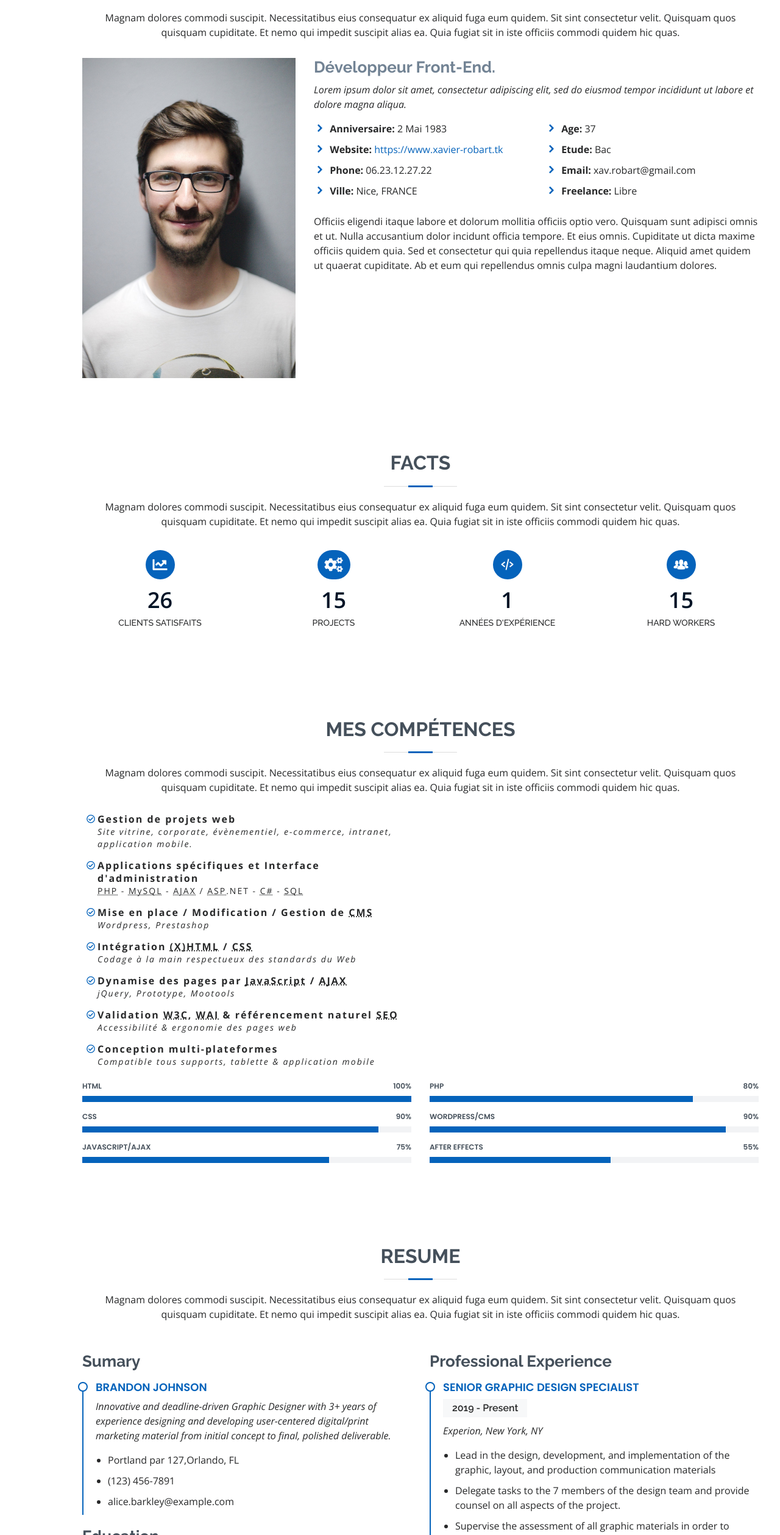
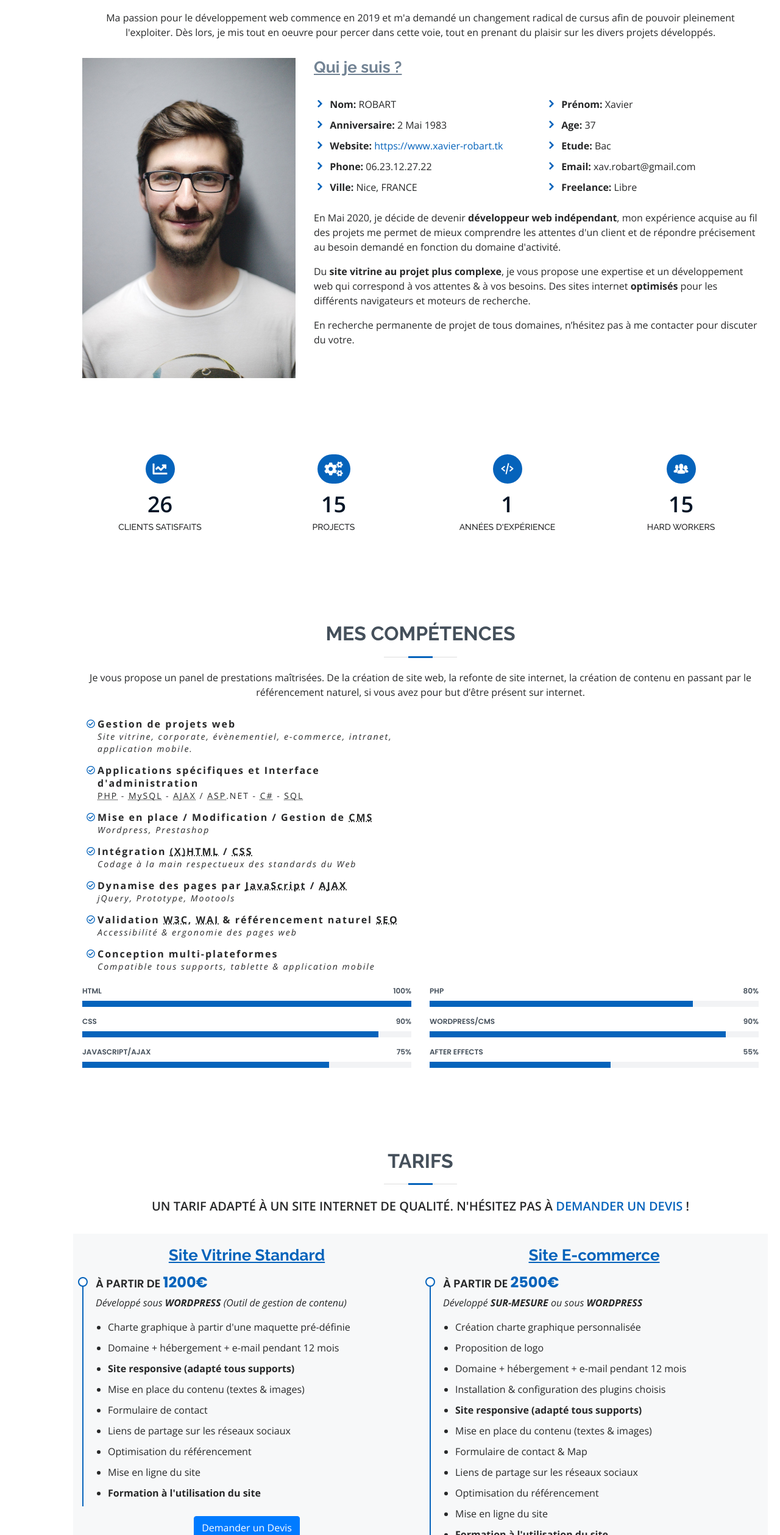
Before and after one commit to emifrog/Portfolio, a plain HTML site: page index.html in a window 1280 px wide. Shown: the part 921-3438 px from the top of the page at 61% size. Drawn offline with nearby package versions, Linux system fonts and the light colour scheme.

Commit message:
mise en place des prestations

```diff
--- a/assets/css/style.css
+++ b/assets/css/style.css
@@ -381,6 +381,7 @@ section {
   font-weight: 700;
   font-size: 26px;
   color: #728394;
+  text-decoration: underline;
 }
 
 .about .content ul {
@@ -502,19 +503,38 @@ section {
 }
 
 /*--------------------------------------------------------------
-# Resume
+# Tarifs
 --------------------------------------------------------------*/
+.resume .section-title p {
+  font-size: 20px;
+  font-weight: 600;
+  text-transform: uppercase;
+}
+
+.resume .section-title p span {
+  color: #0563bb;
+  font-size: 20px;
+  font-weight: 600;
+  text-transform: uppercase;
+}
+
+.resume .col-lg-6 {
+  background: #f7f8f9;
+}
+
 .resume .resume-title {
   font-size: 26px;
   font-weight: 700;
   margin-top: 20px;
   margin-bottom: 20px;
-  color: #45505b;
+  color: #0563bb;
+  text-decoration: underline;
+  text-align: center;
 }
 
 .resume .resume-item {
   padding: 0 0 20px 20px;
-  margin-top: -2px;
+  /*margin-top: -2px;*/
   border-left: 2px solid #0563bb;
   position: relative;
 }
@@ -525,8 +545,14 @@ section {
   font-weight: 600;
   text-transform: uppercase;
   font-family: "Poppins", sans-serif;
+  color: #272829;
+  margin-bottom: 10px;
+}
+
+.resume .resume-item span {
+  font-size: 24px;
+  font-weight: 700;
   color: #0563bb;
-  margin-bottom: 10px;
 }
 
 .resume .resume-item h5 {
@@ -560,6 +586,10 @@ section {
   top: 0;
   background: #fff;
   border: 2px solid #0563bb;
+}
+
+.resume .btn {
+  margin-bottom: 10px;
 }
 
 /*--------------------------------------------------------------
--- a/index.html
+++ b/index.html
@@ -47,8 +47,8 @@
         <li class="active"><a href="#hero"><i class="bx bx-home"></i> <span>Accueil</span></a></li>
         <li><a href="#about"><i class="bx bx-user"></i> <span>À propos</span></a></li>
         <li><a href="#skills"><i class="bx bx-cog"></i> <span>Compétences</span></a></li>
-        <li><a href="#resume"><i class="bx bx-file-blank"></i> <span>Résume</span></a></li>
-        <li><a href="#portfolio"><i class="bx bx-book-content"></i> <span>Portfolio</span></a></li>
+        <li><a href="#resume"><i class="bx bx-file-blank"></i> <span>Tarifs</span></a></li>
+        <li><a href="#portfolio"><i class="bx bx-book-content"></i> <span>Projets</span></a></li>
         <li><a href="#services"><i class="bx bx-server"></i> <span>Services</span></a></li>
         <li><a href="#contact"><i class="bx bx-envelope"></i> <span>Contact</span></a></li>
       </ul>
@@ -79,7 +79,7 @@
 
         <div class="section-title">
           <h2>À PROPOS</h2>
-          <p>Magnam dolores commodi suscipit. Necessitatibus eius consequatur ex aliquid fuga eum quidem. Sit sint consectetur velit. Quisquam quos quisquam cupiditate. Et nemo qui impedit suscipit alias ea. Quia fugiat sit in iste officiis commodi quidem hic quas.</p>
+          <p>Ma passion pour le développement web commence en 2019 et m'a demandé un changement radical de cursus afin de pouvoir pleinement l'exploiter. Dès lors, je mis tout en oeuvre pour percer dans cette voie, tout en prenant du plaisir sur les divers projets développés.</p>
         </div>
 
         <div class="row">
@@ -87,14 +87,14 @@
             <img src="assets/img/profile-img.jpg" class="img-fluid" alt="">
           </div>
           <div class="col-lg-8 pt-4 pt-lg-0 content">
-            <h3>Développeur Front-End.</h3>
-            <p class="font-italic">
-              Lorem ipsum dolor sit amet, consectetur adipiscing elit, sed do eiusmod tempor incididunt ut labore et dolore
-              magna aliqua.
-            </p>
+            <h3>Qui je suis ?</h3><br>
+            <!--<p class="font-italic">
+              Vous souhaitez en savoir plus sur ce que je peux faire pour vous ?
+            </p>-->
             <div class="row">
               <div class="col-lg-6">
                 <ul>
+                  <li><i class="icofont-rounded-right"></i> <strong>Nom:</strong> ROBART</li>
                   <li><i class="icofont-rounded-right"></i> <strong>Anniversaire:</strong> 2 Mai 1983</li>
                   <li><i class="icofont-rounded-right"></i> <strong>Website:</strong><a href="https://www.xavier-robart.tk"> https://www.xavier-robart.tk</a></li>
                   <li><i class="icofont-rounded-right"></i> <strong>Phone:</strong> 06.23.12.27.22</li>
@@ -103,6 +103,7 @@
               </div>
               <div class="col-lg-6">
                 <ul>
+                  <li><i class="icofont-rounded-right"></i> <strong>Prénom:</strong> Xavier</li>
                   <li><i class="icofont-rounded-right"></i> <strong>Age:</strong> 37</li>
                   <li><i class="icofont-rounded-right"></i> <strong>Etude:</strong> Bac</li>
                   <li><i class="icofont-rounded-right"></i> <strong>Email:</strong> xav.robart@gmail.com</li>
@@ -111,8 +112,13 @@
               </div>
             </div>
             <p>
-              Officiis eligendi itaque labore et dolorum mollitia officiis optio vero. Quisquam sunt adipisci omnis et ut. Nulla accusantium dolor incidunt officia tempore. Et eius omnis.
-              Cupiditate ut dicta maxime officiis quidem quia. Sed et consectetur qui quia repellendus itaque neque. Aliquid amet quidem ut quaerat cupiditate. Ab et eum qui repellendus omnis culpa magni laudantium dolores.
+              En Mai 2020, je décide de devenir <strong>développeur web indépendant</strong>, mon expérience acquise au fil des projets me permet de mieux comprendre les attentes d'un client et de répondre précisement au besoin demandé en fonction du domaine d'activité.
+            </p>
+            <p>
+              Du <strong>site vitrine au projet plus complexe</strong>, je vous propose une expertise et un développement web qui correspond à vos attentes & à vos besoins. Des sites internet <strong>optimisés</strong> pour les différents navigateurs et moteurs de recherche.
+            </p>
+            <p>
+              En recherche permanente de projet de tous domaines, n’hésitez pas à me contacter pour discuter du votre.
             </p>
           </div>
         </div>
@@ -123,11 +129,6 @@
     <!-- ======= Facts Section ======= -->
     <section id="facts" class="facts">
       <div class="container" data-aos="fade-up">
-
-        <div class="section-title">
-          <h2>Facts</h2>
-          <p>Magnam dolores commodi suscipit. Necessitatibus eius consequatur ex aliquid fuga eum quidem. Sit sint consectetur velit. Quisquam quos quisquam cupiditate. Et nemo qui impedit suscipit alias ea. Quia fugiat sit in iste officiis commodi quidem hic quas.</p>
-        </div>
 
         <div class="row">
 
@@ -174,11 +175,15 @@
 
         <div class="section-title">
           <h2>MES COMPÉTENCES</h2>
-          <p>Magnam dolores commodi suscipit. Necessitatibus eius consequatur ex aliquid fuga eum quidem. Sit sint consectetur velit. Quisquam quos quisquam cupiditate. Et nemo qui impedit suscipit alias ea. Quia fugiat sit in iste officiis commodi quidem hic quas.</p>
+          <p>Je vous propose un panel de prestations maîtrisées.
+            De la création de site web, la refonte de site internet,
+            la création de contenu en passant par le référencement naturel, si vous avez pour but d’être présent sur internet.</p>
         </div>
 
         <div class="row">
+
           <div class="col-xs-12 col-sm-6" data-animate="fadeIn" data-delay="100">
+
             <ul class="list-unstyled list padding-top-10">
               <li>
                 <i class="far fa-check-circle"></i>
@@ -303,70 +308,100 @@
       </div>
     </section><!-- End Skills Section -->
 
-    <!-- ======= Resume Section ======= -->
+    <!-- ======= Tarifs Section ======= -->
     <section id="resume" class="resume">
       <div class="container" data-aos="fade-up">
 
         <div class="section-title">
-          <h2>Resume</h2>
-          <p>Magnam dolores commodi suscipit. Necessitatibus eius consequatur ex aliquid fuga eum quidem. Sit sint consectetur velit. Quisquam quos quisquam cupiditate. Et nemo qui impedit suscipit alias ea. Quia fugiat sit in iste officiis commodi quidem hic quas.</p>
+          <h2>Tarifs</h2>
+          <p>Un tarif adapté à un site internet de qualité. N'hésitez pas à <span>demander un devis</span> !</p>
         </div>
 
         <div class="row">
           <div class="col-lg-6">
-            <h3 class="resume-title">Sumary</h3>
+
+            <h3 class="resume-title">Site Vitrine Standard</h3>
             <div class="resume-item pb-0">
-              <h4>Brandon Johnson</h4>
-              <p><em>Innovative and deadline-driven Graphic Designer with 3+ years of experience designing and developing user-centered digital/print marketing material from initial concept to final, polished deliverable.</em></p>
+              <h4>À PARTIR DE <span>1200€</span></h4>
+              <p><em>Développé sous <strong>WORDPRESS</strong> (Outil de gestion de contenu)</em></p>
               <ul>
-                <li>Portland par 127,Orlando, FL</li>
-                <li>(123) 456-7891</li>
-                <li>alice.barkley@example.com</li>
+                <li>Charte graphique à partir d'une maquette pré-définie</li>
+                <li>Domaine + hébergement + e-mail pendant 12 mois</li>
+                <li><strong>Site responsive (adapté tous supports)</strong></li>
+                <li>Mise en place du contenu (textes & images)</li>
+                <li>Formulaire de contact</li>
+                <li>Liens de partage sur les réseaux sociaux</li>
+                <li>Optimisation du référencement</li>
+                <li>Mise en ligne du site</li>
+                <li><strong>Formation à l'utilisation du site</strong></li>
               </ul>
             </div>
+            <div class="text-center"><a href="#contact" class="btn btn-primary">Demander un Devis</a></div>
 
-            <h3 class="resume-title">Education</h3>
-            <div class="resume-item">
-              <h4>Master of Fine Arts &amp; Graphic Design</h4>
-              <h5>2015 - 2016</h5>
-              <p><em>Rochester Institute of Technology, Rochester, NY</em></p>
-              <p>Qui deserunt veniam. Et sed aliquam labore tempore sed quisquam iusto autem sit. Ea vero voluptatum qui ut dignissimos deleniti nerada porti sand markend</p>
-            </div>
-            <div class="resume-item">
-              <h4>Bachelor of Fine Arts &amp; Graphic Design</h4>
-              <h5>2010 - 2014</h5>
-              <p><em>Rochester Institute of Technology, Rochester, NY</em></p>
-              <p>Quia nobis sequi est occaecati aut. Repudiandae et iusto quae reiciendis et quis Eius vel ratione eius unde vitae rerum voluptates asperiores voluptatem Earum molestiae consequatur neque etlon sader mart dila</p>
-            </div>
-          </div>
-          <div class="col-lg-6">
-            <h3 class="resume-title">Professional Experience</h3>
-            <div class="resume-item">
-              <h4>Senior graphic design specialist</h4>
-              <h5>2019 - Present</h5>
-              <p><em>Experion, New York, NY </em></p>
+            <h3 class="resume-title">Site Vitrine Personnalisé</h3>
+            <div class="resume-item pb-0">
+              <h4>À PARTIR DE <span>1600€</span></h4>
+              <p><em>Développé <strong>SUR-MESURE</strong> (Codage à la main)</em></p>
               <ul>
-                <li>Lead in the design, development, and implementation of the graphic, layout, and production communication materials</li>
-                <li>Delegate tasks to the 7 members of the design team and provide counsel on all aspects of the project. </li>
-                <li>Supervise the assessment of all graphic materials in order to ensure quality and accuracy of the design</li>
-                <li>Oversee the efficient use of production project budgets ranging from $2,000 - $25,000</li>
+                <li>Création charte graphique personnalisée</li>
+                <li>Proposition de logo</li>
+                <li>Domaine + hébergement + e-mail pendant 12 mois</li>
+                <li><strong>Site responsive (adapté tous supports)</strong></li>
+                <li>Mise en place du contenu (textes & images)</li>
+                <li>Formulaire de contact & Map</li>
+                <li>Liens de partage sur les réseaux sociaux</li>
+                <li>Optimisation du référencement</li>
+                <li>Mise en ligne du site</li>
+                <li><strong>Formation à l'utilisation du site</strong></li>
               </ul>
             </div>
-            <div class="resume-item">
-              <h4>Graphic design specialist</h4>
-              <h5>2017 - 2018</h5>
-              <p><em>Stepping Stone Advertising, New York, NY</em></p>
+            <div class="text-center"><a href="#contact" class="btn btn-primary">Demander un Devis</a></div>
+          </div>
+
+          <div class="col-lg-6">
+
+            <h3 class="resume-title">Site E-commerce</h3>
+            <div class="resume-item pb-0">
+              <h4>À PARTIR DE <span>2500€</span></h4>
+              <p><em>Développé <strong>SUR-MESURE</strong> ou sous <strong>WORDPRESS</strong></em></p>
               <ul>
-                <li>Developed numerous marketing programs (logos, brochures,infographics, presentations, and advertisements).</li>
-                <li>Managed up to 5 projects or tasks at a given time while under pressure</li>
-                <li>Recommended and consulted with clients on the most appropriate graphic design</li>
-                <li>Created 4+ design presentations and proposals a month for clients and account managers</li>
+                <li>Création charte graphique personnalisée</li>
+                <li>Proposition de logo</li>
+                <li>Domaine + hébergement + e-mail pendant 12 mois</li>
+                <li>Installation & configuration des plugins choisis</li>
+                <li><strong>Site responsive (adapté tous supports)</strong></li>
+                <li>Mise en place du contenu (textes & images)</li>
+                <li>Formulaire de contact & Map</li>
+                <li>Liens de partage sur les réseaux sociaux</li>
+                <li>Optimisation du référencement</li>
+                <li>Mise en ligne du site</li>
+                <li><strong>Formation à l'utilisation du site</strong></li>
               </ul>
             </div>
+            <div class="text-center"><a href="#contact" class="btn btn-primary">Demander un Devis</a></div>
+
+            <h3 class="resume-title">Forfait Maintenance</h3>
+            <div class="resume-item pb-0">
+              <h4><span>50€</span>/heure ou <span>400€</span>/an</h4>
+              <p><em>Mise à jour site internet & plugins</em></p>
+              <ul>
+                <li>Petites modifications</li>
+                <li>Sauvegardes externalisées mensuelles</li>
+                <li>Optimisation performances</li>
+                <li>Restauration en cas de piratage</li>
+              </ul>
+
+            <h3 class="resume-title">Développement</h3>
+              <h4><span>300€</span>/jour</h4>
+              <p><em>Taux journalier moyen</em></p>
+            </div>
+            <div class="text-center"><a href="#contact" class="btn btn-primary">Me Contacter</a></div>
           </div>
+
         </div>
 
       </div>
+
     </section><!-- End Resume Section -->
 
     <!-- ======= Portfolio Section ======= -->
@@ -542,7 +577,7 @@
 
         <div class="section-title">
           <h2>Services</h2>
-          <p>Magnam dolores commodi suscipit. Necessitatibus eius consequatur ex aliquid fuga eum quidem. Sit sint consectetur velit. Quisquam quos quisquam cupiditate. Et nemo qui impedit suscipit alias ea. Quia fugiat sit in iste officiis commodi quidem hic quas.</p>
+          <p>Je vous propose un panel de prestations maîtrisées. Si vous souhaitez communiquer en ligne pour booster vos ventes ou votre notoriété, vous êtes au bon endroit ! De la création de site web, la refonte de site internet, la création de contenu en passant par le référencement naturel, si vous avez pour but d’être présent sur internet.</p>
         </div>
 
         <div class="row">
@@ -746,20 +781,20 @@
             <form action="forms/contact.php" method="post" role="form" class="php-email-form">
               <div class="form-row">
                 <div class="col-md-6 form-group">
-                  <input type="text" name="name" class="form-control" id="name" placeholder="Your Name" data-rule="minlen:4" data-msg="Please enter at least 4 chars" />
+                  <input type="text" name="name" class="form-control" id="name" placeholder="Nom/Prenom" data-rule="minlen:4" data-msg="Please enter at least 4 chars" />
                   <div class="validate"></div>
                 </div>
                 <div class="col-md-6 form-group">
-                  <input type="email" class="form-control" name="email" id="email" placeholder="Your Email" data-rule="email" data-msg="Please enter a valid email" />
+                  <input type="email" class="form-control" name="email" id="email" placeholder="Email" data-rule="email" data-msg="Please enter a valid email" />
                   <div class="validate"></div>
                 </div>
               </div>
               <div class="form-group">
-                <input type="text" class="form-control" name="subject" id="subject" placeholder="Subject" data-rule="minlen:4" data-msg="Please enter at least 8 chars of subject" />
+                <input type="text" class="form-control" name="subject" id="subject" placeholder="Demande" data-rule="minlen:4" data-msg="Please enter at least 8 chars of subject" />
                 <div class="validate"></div>
               </div>
               <div class="form-group">
-                <textarea class="form-control" name="message" rows="5" data-rule="required" data-msg="Please write something for us" placeholder="Message"></textarea>
+                <textarea class="form-control" name="message" rows="5" data-rule="required" data-msg="Please write something for us" placeholder="Merci de détailler le plus vos besoin afin de faciliter nos futurs échanges."></textarea>
                 <div class="validate"></div>
               </div>
               <div class="mb-3">
@@ -767,7 +802,7 @@
                 <div class="error-message"></div>
                 <div class="sent-message">Your message has been sent. Thank you!</div>
               </div>
-              <div class="text-center"><button type="submit">Send Message</button></div>
+              <div class="text-center"><button type="submit">ENVOYER</button></div>
             </form>
 
           </div>
@@ -785,7 +820,7 @@
     <div class="container">
       <h3>Xavier Robart</h3>
       <h5>Développeur Informatique Indépendant</h5>
-      <p><strong>Développeur Web front-end freelance</strong>, je
+      <p><strong>Développeur Web freelance</strong>, je
         suis à votre disposition pour répondre à tout type de projets de
         <strong>création de sites internet, de développement spécifique ou
           d'applications web</strong>.<br> Passionné par les technologies liées au Web, je mets mes compétences au service
```
Also changed, not shown: assets/img/favicon.ico (deleted), assets/img/skill.svg (added).
